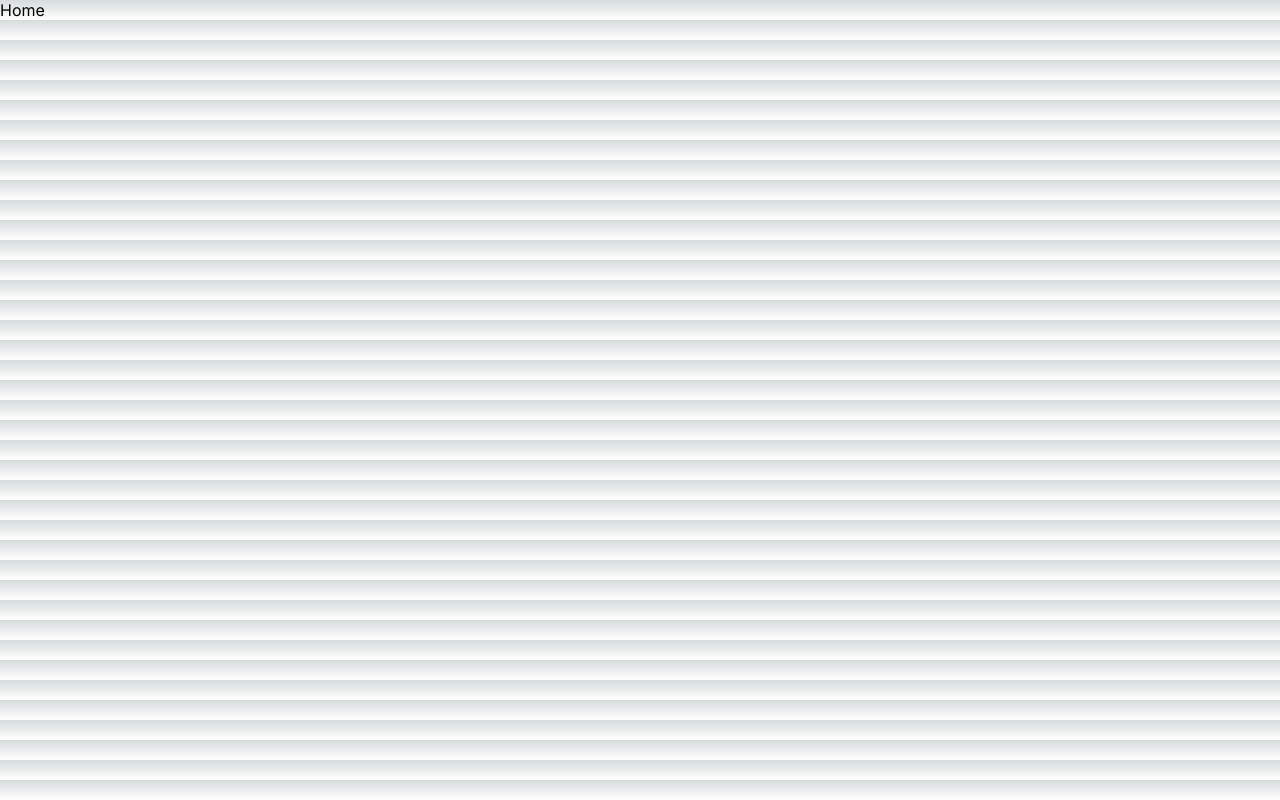
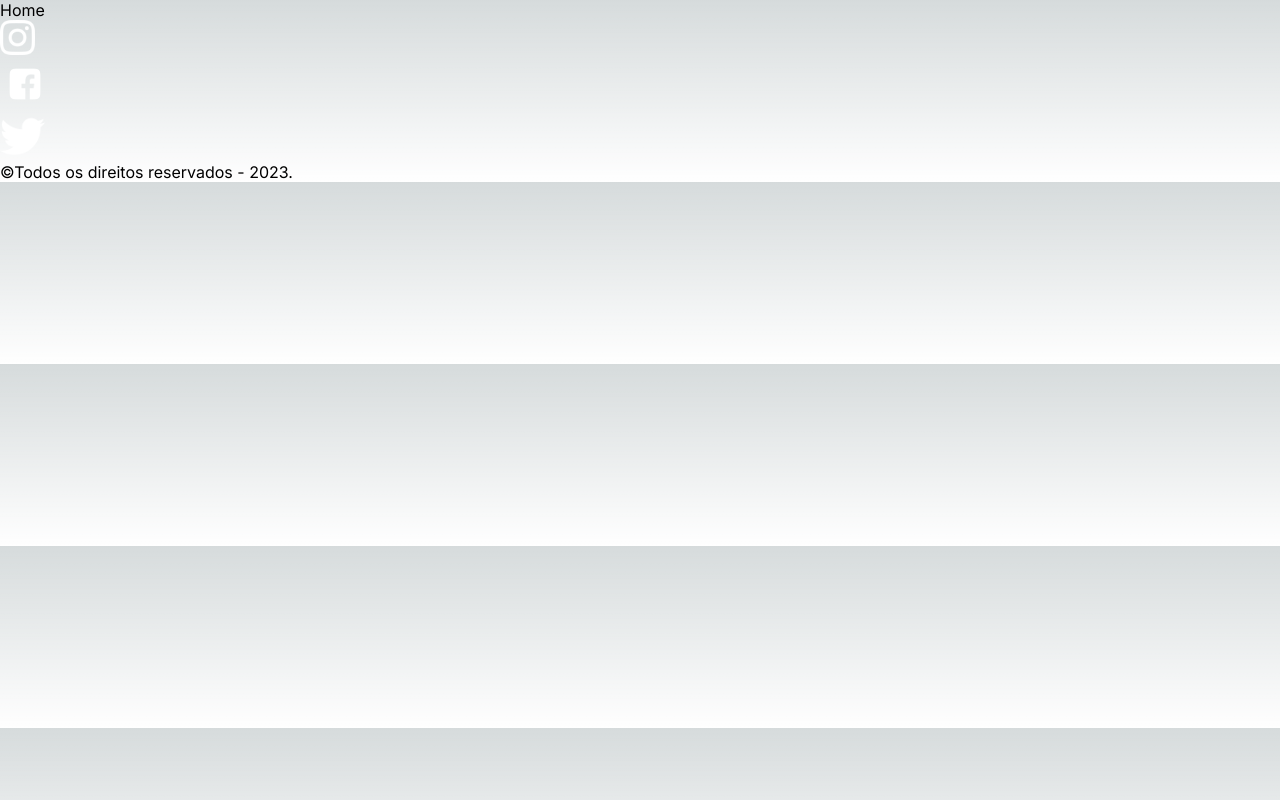
Before and after one commit to bwtrxz/fiap-tech-rwd, a Next.js app: page / in a window 1280 px wide. Built offline with nearby package versions, Linux system fonts and the light colour scheme.

Commit message:
Not-found, cabeçalho e rodapé.

```diff
--- a/src/app/layout.jsx
+++ b/src/app/layout.jsx
@@ -1,5 +1,6 @@
 import { Inter } from 'next/font/google'
 import Cabecalho from '@/components/Cabecalho/Cabecalho';
+import Rodape from '@/components/Rodape/Rodape';
 import "./globals.css";
 
 const inter = Inter({ subsets: ['latin'] })
@@ -15,6 +16,7 @@ export default function RootLayout({ children }) {
       <body className={inter.className}>
       <Cabecalho/>
         {children}
+      <Rodape/>
       </body>
     </html>
   )
--- a/src/components/Cabecalho/Cabecalho.jsx
+++ b/src/components/Cabecalho/Cabecalho.jsx
@@ -8,6 +8,7 @@ export default function Cabecalho(){
                     <li>
                         <Link href= "/">Home</Link>
                     </li>
+
                 </ul>
             </nav>
         </header>
--- a/src/components/Rodape/Rodape.jsx
+++ b/src/components/Rodape/Rodape.jsx
@@ -0,0 +1,36 @@
+import Image from "next/image";
+
+export default function Rodape() {
+    return (
+        <div>
+            <footer>
+                <ul>
+                    <li>
+                        <a href="/">
+                            <figure>
+                                <Image src="/img/instagram.png" alt="Logo do instagram" width={35} height={35} />
+                            </figure>
+                        </a>
+                    </li>
+
+                    <li>
+                        <a href="/">
+                            <figure>
+                                <Image src="/img/facebook.png" alt="Logo do facebook" width={50} height={50} />
+                            </figure>
+                        </a>
+                    </li>
+
+                    <li>
+                        <a href="/">
+                            <figure>
+                                <Image src="/img/twitter-logo.png" alt="Logo do twitter" width={45} height={45} />
+                            </figure>
+                        </a>
+                    </li>
+                </ul>
+                <p>&copy;Todos os direitos reservados - 2023.</p>
+            </footer>
+        </div >
+    )
+}
```
Also changed, not shown: src/app/not-found.jsx (added, +11 -0 lines).
